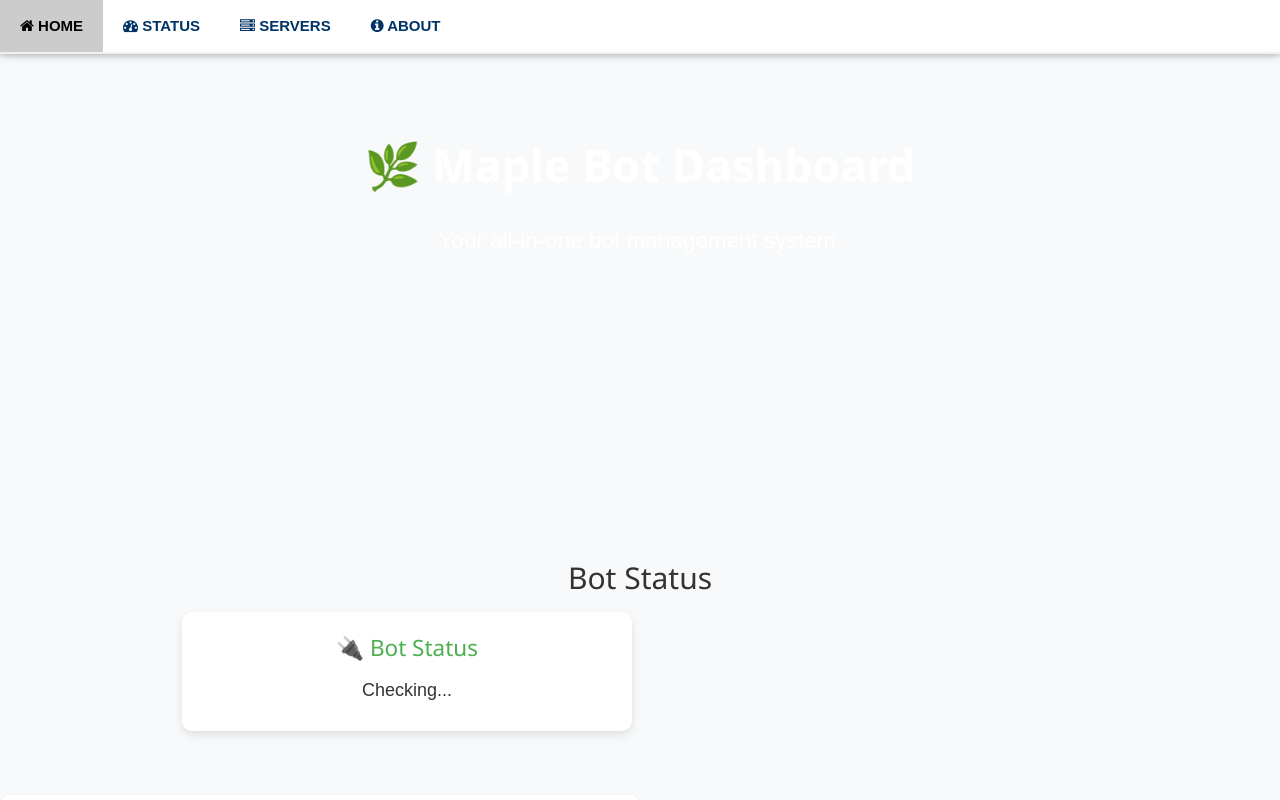
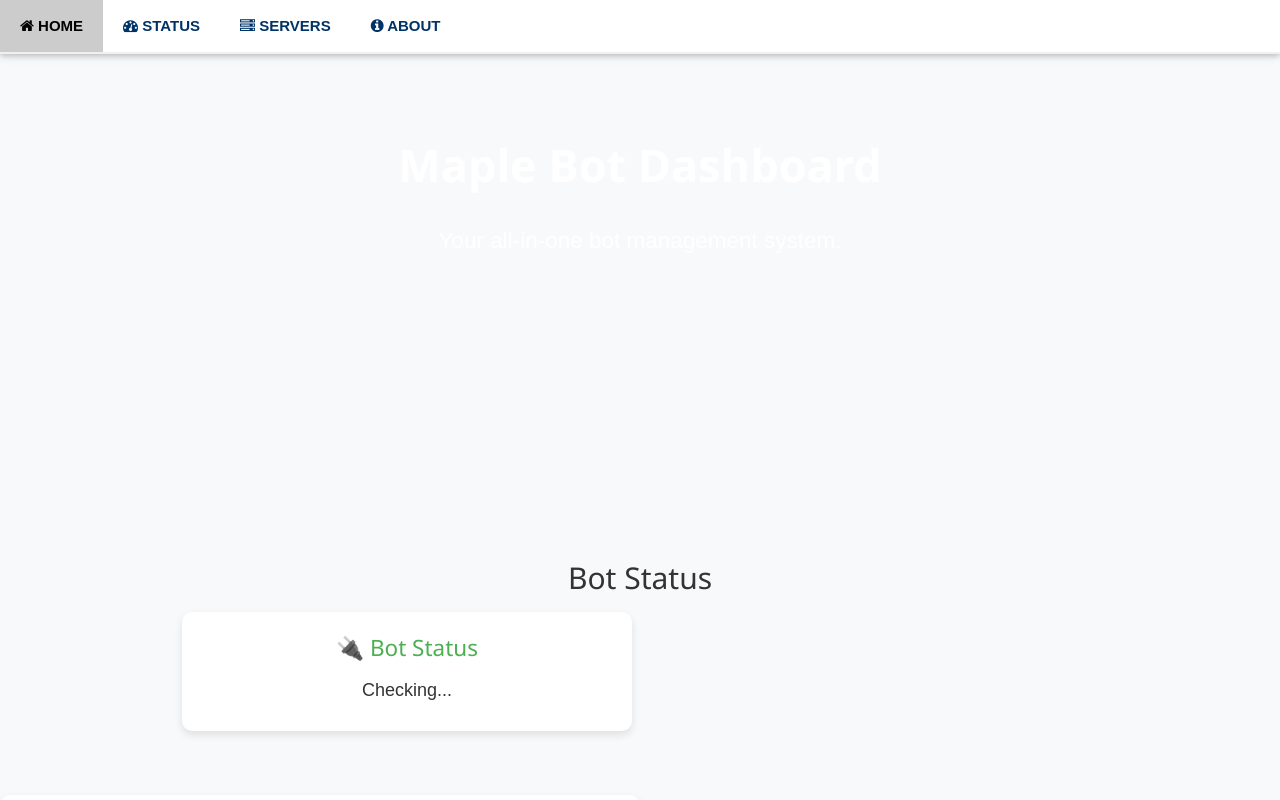
Before and after one commit to cman211/Maple, a plain HTML site: page index.html in a window 1280 px wide. Shown: the top 800 px of the page. Drawn offline with nearby package versions, Linux system fonts and the light colour scheme.

Commit message:
Update index.html

```diff
--- a/index.html
+++ b/index.html
@@ -22,7 +22,7 @@
     <!-- Hero Section -->
     <div class="hero-section">
         <div class="hero-text">
-            <h1>🌿 Maple Bot Dashboard</h1>
+            <h1>Maple Bot Dashboard</h1>
             <p>Your all-in-one bot management system.</p>
         </div>
     </div>
```
